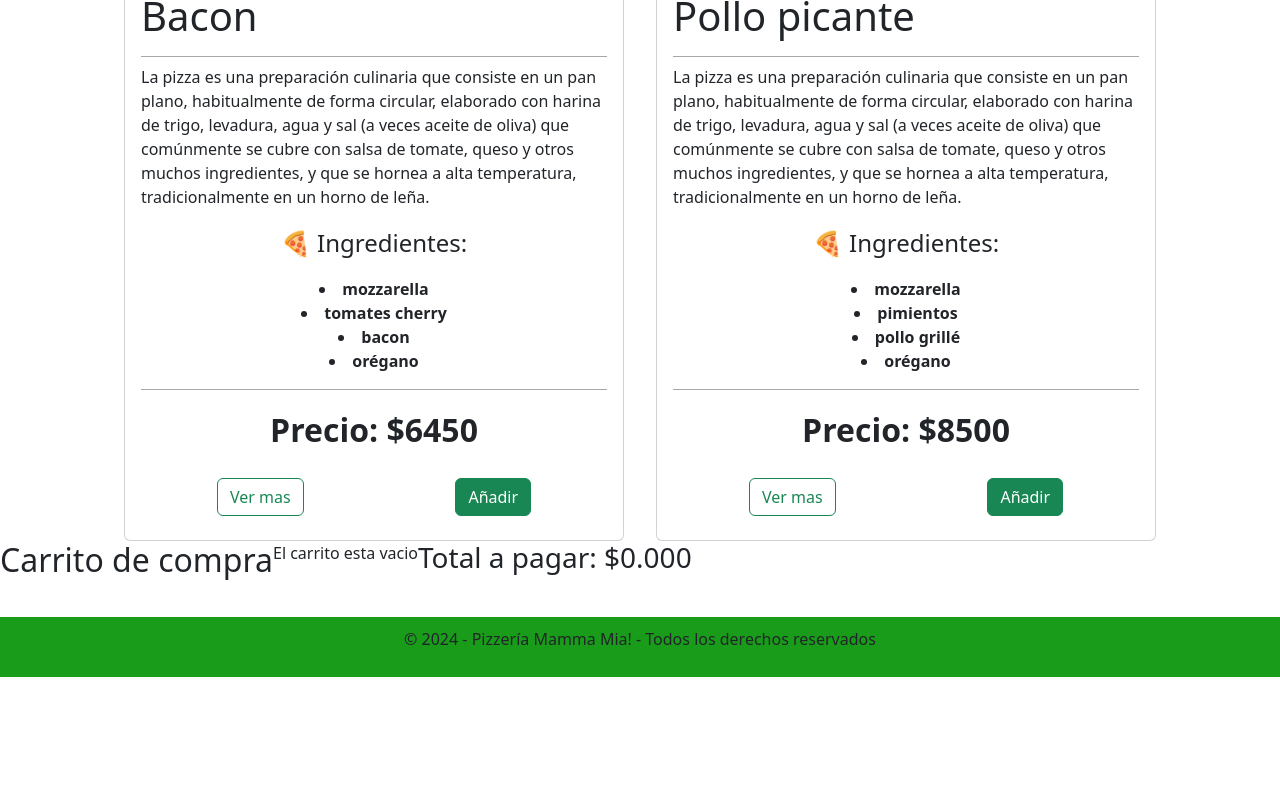
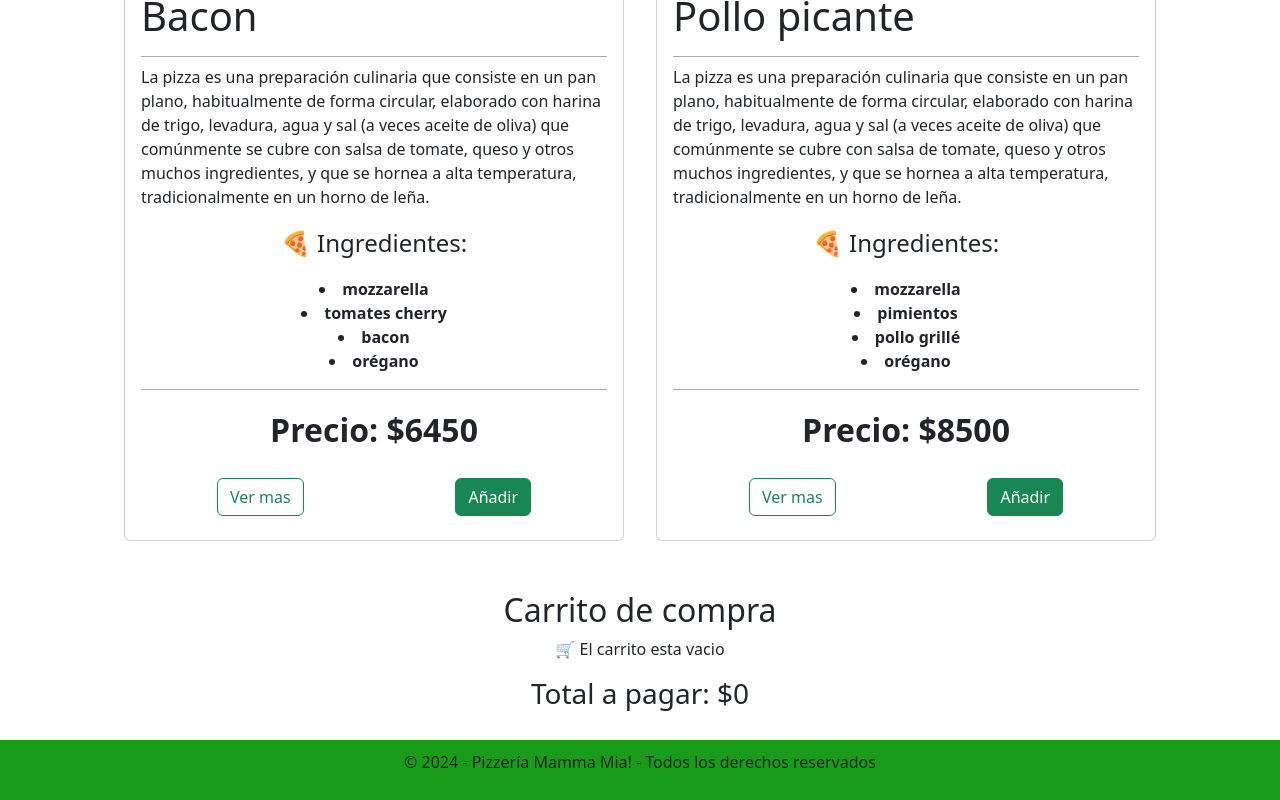
Before and after one commit to Borazprom/D_React_Pizzeria_mamma_mia, a React (Vite) app: page / in a window 1280 px wide. Shown: the part 2756-3556 px from the top of the page. Before the commit the page ends 3433 px from the top, so only its background shows below. Built offline with nearby package versions, Linux system fonts and the light colour scheme.

Commit message:
2da Modificacion Cart.jsx y pror de CardPizza

```diff
--- a/src/App.css
+++ b/src/App.css
@@ -100,12 +100,28 @@
     height: 150px;
     text-align: center;
    }
-   .pizzaCart{
+   .cart{
+    text-align: center;
+    margin-top: 50px;
+   }
+   .titleCart{
+    text-align: center;
+   }
+   .cartItems{
     display: flex;
-    gap: 5px;
-
+    justify-content: center;
+    gap: 10px;
    }
-   .cart{
-    display: flex;
-
+   .cartItem{
+    border: solid 1px green;
+    font-size: 16px;
+    padding: 8px;
    }
+.namePizzaCart{
+    font-size: 14px;
+}
+.buttonCart{
+    background-color: green;
+    border: 0px;
+    margin: 1px;
+}
--- a/src/App.jsx
+++ b/src/App.jsx
@@ -43,7 +43,7 @@ const agregarPizza = (pizza) => {
         if (pizza.cant === 1) {
             eliminarDelCart(pizza.id)
         }else {
-            cart.map(item => item.id === producto.id ?
+            cart.map(item => item.id === pizza.id ?
             {...item, cant: item.cant - 1} : item
             )
         }
--- a/src/components/CardPizza.jsx
+++ b/src/components/CardPizza.jsx
@@ -4,21 +4,21 @@ import Card  from 'react-bootstrap/Card'
 import { number } from '../utils/number'
 
 
-const CardPizza = ({id, description, img, ingredients, name, price, agregarPizza, pizza}) => {
+const CardPizza = ({pizza, agregarPizza}) => {
   return (
     <>
       <Card style={{ width: '500px', marginTop:'16px' }} className="card">
-            <Card.Img variant="top" src={img} className="img"/>
+            <Card.Img variant="top" src={pizza.img} className="img"/>
             <Card.Body>
-                <Card.Title className="name">{name}</Card.Title>
-                <Card.Text className='description'>{description}</Card.Text>
+                <Card.Title className="name">{pizza.name}</Card.Title>
+                <Card.Text className='description'>{pizza.desc}</Card.Text>
                 <Card.Text className="subIngredientes">🍕 Ingredientes:</Card.Text>
                 <Card.Text className="ingredients">
-                    {ingredients.map((ingredient, index) => (
+                    {pizza.ingredients.map((ingredient, index) => (
                         <li key={index}>{ingredient}</li>
                     ))}
                 </Card.Text>
-                <Card.Text className='price'>Precio: ${number(price)}</Card.Text>
+                <Card.Text className='price'>Precio: ${number(pizza.price)}</Card.Text>
             </Card.Body>
             <CardFooter className='cardFooter'>
             <Button  variant="outline-success">Ver mas</Button>
--- a/src/components/Cart.jsx
+++ b/src/components/Cart.jsx
@@ -1,34 +1,34 @@
 import React from 'react'
-import CardPizza from './CardPizza'
-import { pizzas } from '../utils/pizzas'
-
 
 const Cart = ({cart, eliminarDelCart, aumentarDelCart, disminuirDelCart}) => {
 
-    const totalGeneral = cart.reduce((acc, pizza) => acc + pizza.precio + pizza.cant, 0)
+    const totalGeneral = cart.reduce((acc, pizza) => acc + pizza.price * pizza.cant, 0)
 
   return (
     <div className='cart'>
-        <h2>Carrito de compra</h2>
+        <div className='titleCart'>
+            <h2>Carrito de compra</h2>
+        </div>
+        <div className='cartItems'>
         {cart.length === 0 ? (
-          <p>El carrito esta vacio</p>
+            <p> 🛒 El carrito esta vacio</p>
         ) : (
-          cart.map((pizza) => (
-            <div key={pizza.id} className='cart-item'>
-                <img src='pizza.img' alt={pizza.nombre}/>
-                <h3>{pizza.name}</h3>
-                <p>{pizza.price}</p>
+            cart.map((pizza) => (
+                <div key={pizza.id} className='cartItem'>
+                <img width='100px' src={pizza.img} alt={pizza.name}/>
+                <h3 className='namePizzaCart'>{pizza.name}</h3>
+                <p>${pizza.price}</p>
                 <p>Cantidad: {pizza.cant}</p>
-                <button onClick={() => disminuirDelCart}> - </button>
-                <button onClick={() => aumentarDelCart}> + </button>
-                <button onClick={() => eliminarDelCart}>Eliminar</button>
+                <button className='buttonCart' onClick={() => disminuirDelCart(pizza)}> - </button>
+                <button className='buttonCart' onClick={() => aumentarDelCart(pizza)}> + </button>
+                <button className='buttonCart' onClick={() => eliminarDelCart(pizza.id)}>Eliminar</button>
                 <p>Total: ${pizza.price * pizza.cant}</p>
             </div>
             ))
         )}
-        <h3>Total a pagar: ${totalGeneral.toFixed(3)}</h3>
+        </div>
+        <h3>Total a pagar: ${totalGeneral}</h3>
     </div>
-
   )
 }
 
--- a/src/components/Home.jsx
+++ b/src/components/Home.jsx
@@ -16,11 +16,7 @@ const Home = ({agregarPizza}) => {
             {pizzas.map(pizza =>(
             <CardPizza
             key={pizza.id}
-            description={pizza.desc}
-            img={pizza.img}
-            ingredients={pizza.ingredients}
-            name={pizza.name}
-            price={pizza.price}
+            pizza={pizza}
             agregarPizza={agregarPizza}
             />
         ))}
```
